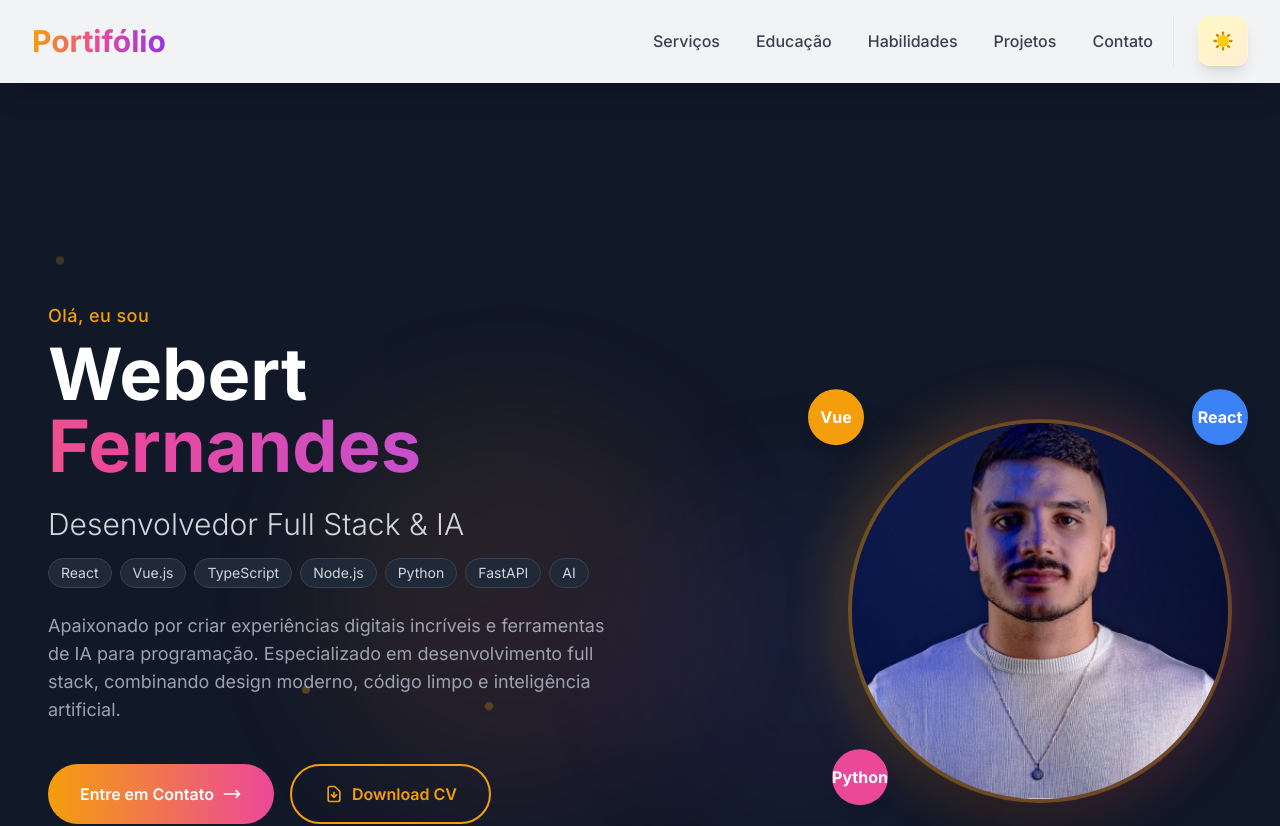
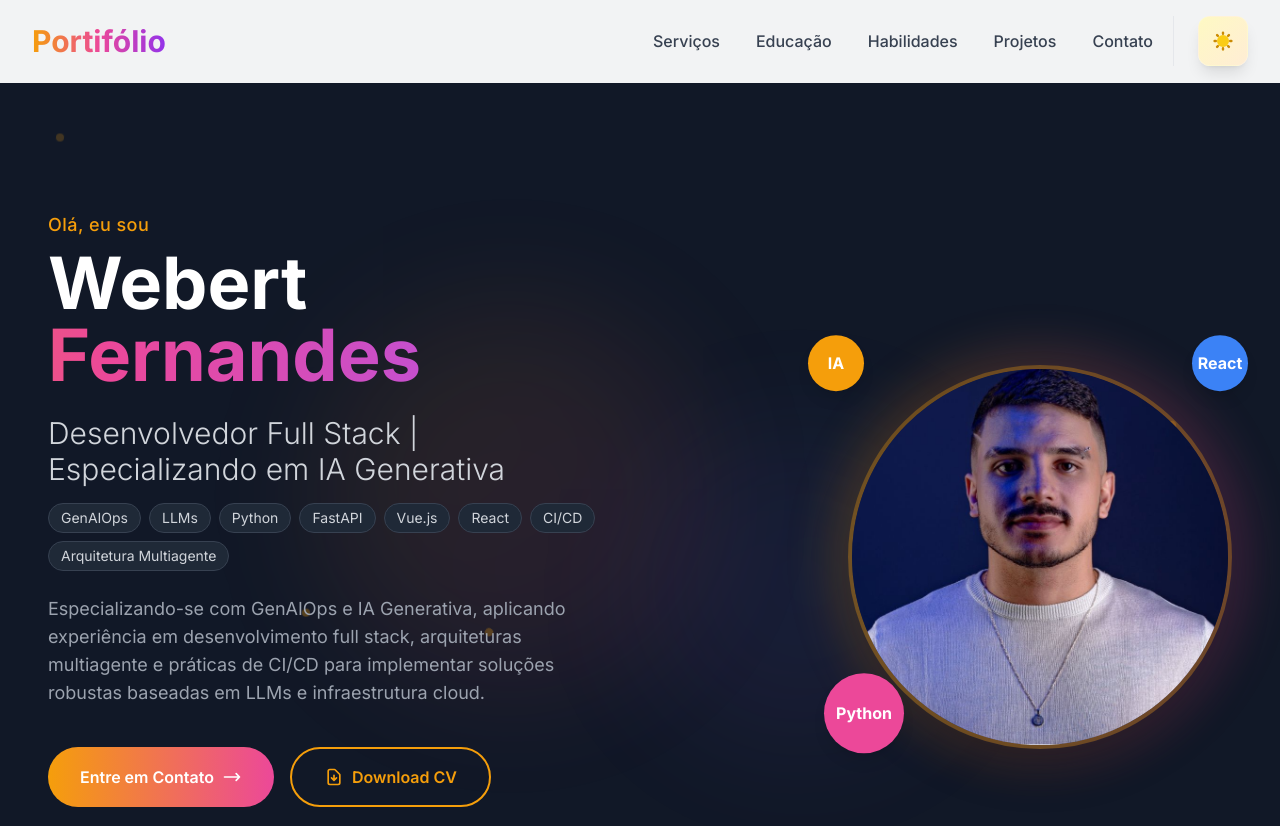
Before and after one commit to vibrazzi/portifolio-vue, a Vue app: page / in a window 1280 px wide. Shown: the top 826 px of the page. Built offline with nearby package versions, Linux system fonts and the light colour scheme.

Commit message:
feat: refine hero spacing and badges

```diff
--- a/src/App.vue
+++ b/src/App.vue
@@ -4,7 +4,7 @@
       <template #default>
         <div>
           <NavBar />
-            <main class="lg:pt-32">
+          <main>
             <HeroSection />
             <CodeMentorSection />
             <ServicesSection />
--- a/src/components/HeroSection.vue
+++ b/src/components/HeroSection.vue
@@ -1,5 +1,5 @@
 <template>
-  <section class="relative w-full min-h-screen flex items-center overflow-hidden bg-gray-900 dark:bg-gray-950 transition-colors duration-300"
+  <section class="relative w-full min-h-screen flex items-start lg:items-center overflow-hidden bg-gray-900 dark:bg-gray-950 transition-colors duration-300 pt-24 lg:pt-32 pb-16"
            data-aos="fade-up" data-aos-duration="1000">
     <div class="absolute inset-0">
       <div class="absolute top-1/4 left-1/4 w-96 h-96 bg-gradient-to-br from-primary/20 to-pink-500/20 rounded-full blur-3xl animate-pulse"></div>
@@ -39,11 +39,11 @@
             <div class="absolute -top-2 -right-2 sm:-top-4 sm:-right-4 w-12 h-12 sm:w-14 sm:h-14 bg-blue-500 rounded-full flex items-center justify-center text-white font-bold shadow-lg animate-bounce">
               React
             </div>
-            <div class="absolute -bottom-2 -left-2 sm:-bottom-4 sm:-left-4 w-12 h-12 sm:w-14 sm:h-14 bg-pink-500 rounded-full flex items-center justify-center text-white font-bold shadow-lg animate-bounce" style="animation-delay: 1s;">
+            <div class="absolute -bottom-4 -left-4 sm:-bottom-6 sm:-left-6 w-16 h-16 sm:w-20 sm:h-20 bg-pink-500 rounded-full flex items-center justify-center text-white font-bold shadow-lg animate-bounce" style="animation-delay: 1s;">
               Python
             </div>
             <div class="absolute -top-2 -left-6 sm:-top-4 sm:-left-10 w-12 h-12 sm:w-14 sm:h-14 bg-primary rounded-full flex items-center justify-center text-white font-bold shadow-lg animate-bounce" style="animation-delay: 1s;">
-              Vue
+              IA
             </div>
           </div>
         </div>
@@ -61,10 +61,12 @@
 
           <div data-aos="fade-right" data-aos-delay="400">
             <h2 class="text-lg sm:text-xl md:text-2xl lg:text-3xl text-gray-300 dark:text-gray-400 font-light mb-4">
-              Desenvolvedor Full Stack & IA
+              Desenvolvedor Full Stack | Especializando em IA Generativa
             </h2>
             <div class="flex flex-wrap justify-center lg:justify-start gap-2 mb-6">
-              <span v-for="tech in ['React', 'Vue.js', 'TypeScript', 'Node.js', 'Python', 'FastAPI', 'AI']" :key="tech"
+              <span
+                v-for="tech in ['GenAIOps', 'LLMs', 'Python', 'FastAPI', 'Vue.js', 'React', 'CI/CD', 'Arquitetura Multiagente']"
+                :key="tech"
                     class="px-3 py-1 bg-gray-800 dark:bg-gray-700 text-gray-300 rounded-full text-sm border border-gray-700 hover:border-primary transition-colors duration-300">
                 {{ tech }}
               </span>
@@ -72,10 +74,12 @@
           </div>
 
           <div data-aos="fade-right" data-aos-delay="600">
-            <p class="text-gray-400 dark:text-gray-500 text-base sm:text-lg leading-relaxed max-w-2xl mx-auto lg:mx-0">
-              Apaixonado por criar experiências digitais incríveis e ferramentas de IA para programação.
-              Especializado em desenvolvimento full stack, combinando design moderno, código limpo e inteligência artificial.
+            <div class="space-y-4 text-gray-400 dark:text-gray-500 text-base sm:text-lg leading-relaxed max-w-2xl mx-auto lg:mx-0">
+              <p>
+                Especializando-se com GenAIOps e IA Generativa, aplicando experiência em desenvolvimento full stack, arquiteturas
+multiagente e práticas de CI/CD para implementar soluções robustas baseadas em LLMs e infraestrutura cloud.
               </p>
+            </div>
           </div>
 
           <div class="flex flex-col sm:flex-row gap-4 justify-center lg:justify-start pt-4"
@@ -93,7 +97,7 @@
             </button>
 
             <button class="group relative px-6 sm:px-8 py-3 sm:py-4 border-2 border-primary text-primary font-semibold rounded-full hover:bg-primary hover:text-white transition-all duration-300 hover:scale-105 transform text-sm sm:text-base">
-              <a href="/Profile Webert Souza.pdf" download="Profile_Webert_Fernandes" class="flex items-center justify-center space-x-2">
+              <a href="/Curriculo-Webert-Fernandes.pdf" download="Curriculo_Webert_Fernandes" class="flex items-center justify-center space-x-2">
                 <svg class="w-5 h-5 transform group-hover:scale-110 transition-transform duration-300" fill="none" stroke="currentColor" viewBox="0 0 24 24">
                   <path stroke-linecap="round" stroke-linejoin="round" stroke-width="2" d="M12 10v6m0 0l-3-3m3 3l3-3m2 8H7a2 2 0 01-2-2V5a2 2 0 012-2h5.586a1 1 0 01.707.293l5.414 5.414a1 1 0 01.293.707V19a2 2 0 01-2 2z"></path>
                 </svg>
@@ -142,7 +146,7 @@ const socialLinks = ref([
   },
   {
     name: 'LinkedIn',
-    url: 'https://www.linkedin.com/in/webert-fernandes-2b6463253/',
+    url: 'https://linkedin.com/in/webertfernandes',
     icon: 'fab fa-linkedin'
   },
   {
```
Lines whose indentation alone changed are shown as unchanged.
